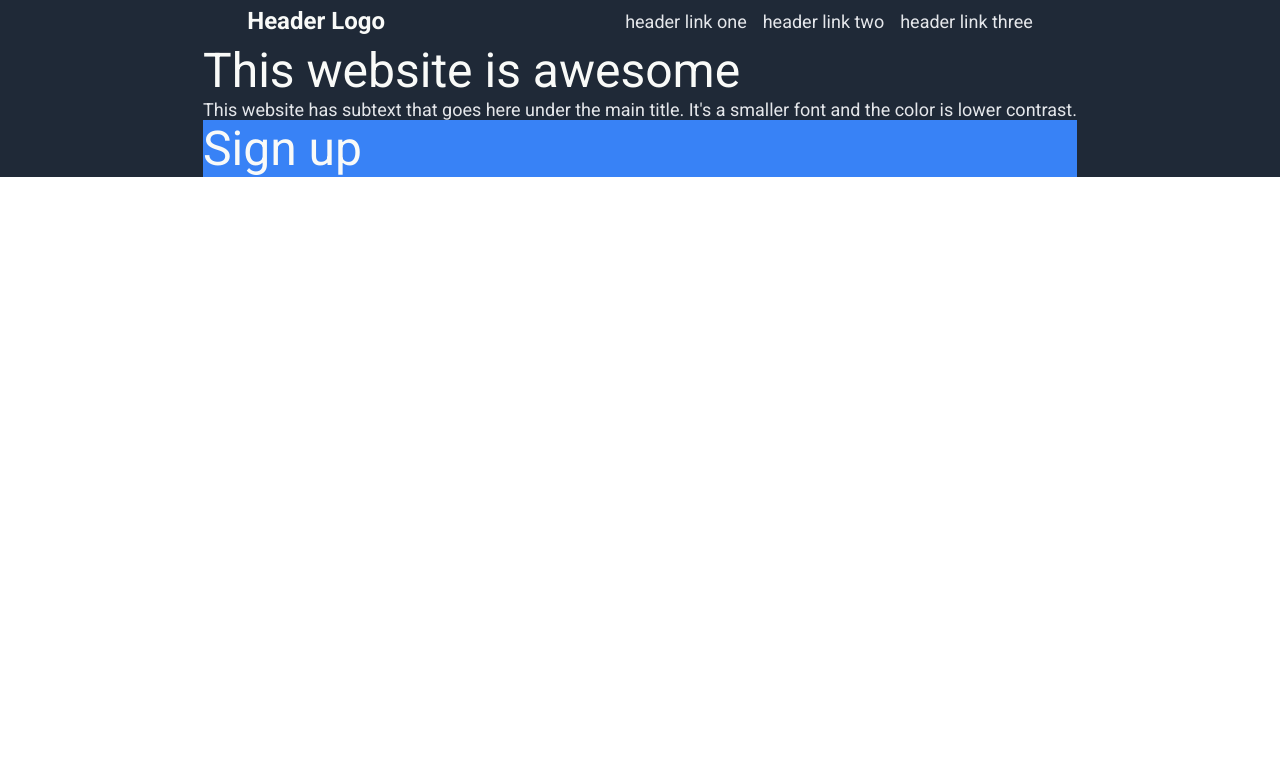
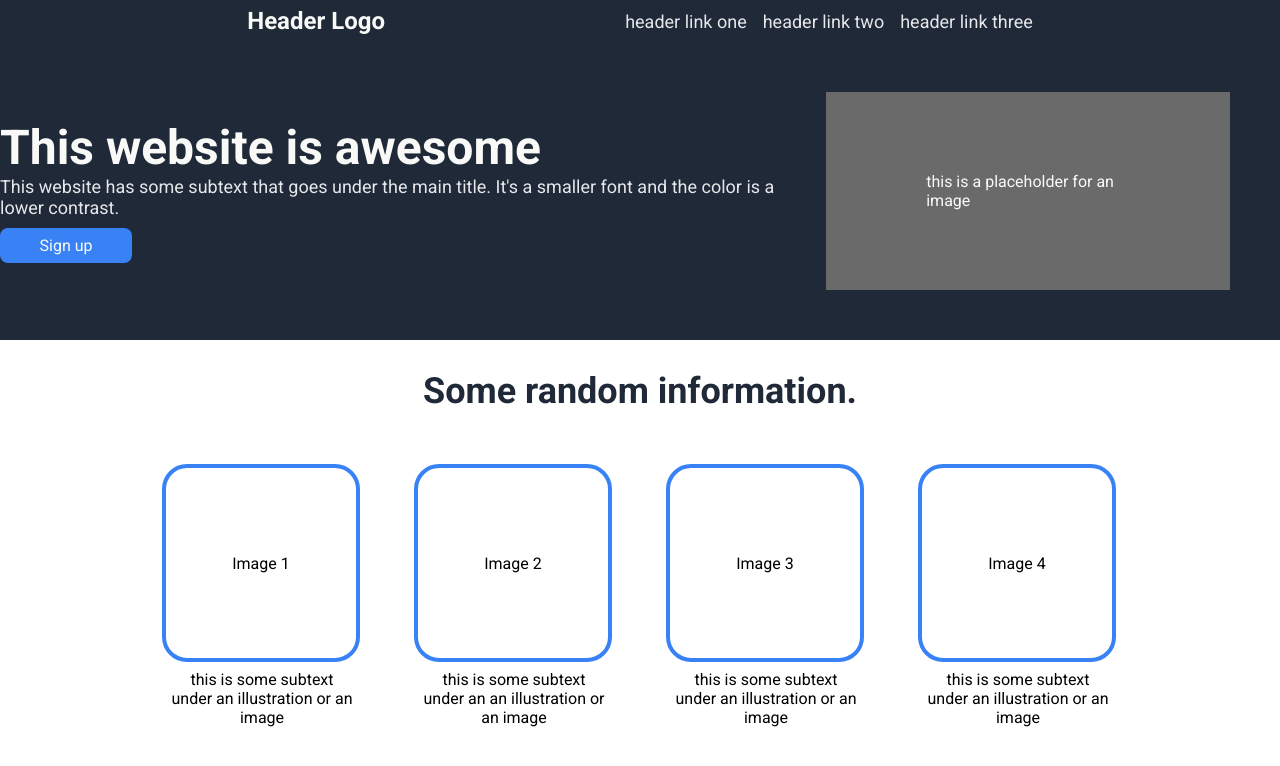
Before and after one commit to st4ven/landing-page, a plain HTML site: page index.html in a window 1280 px wide. Drawn offline with Linux system fonts and the light colour scheme.

Commit message:
Add information section to webpage

```diff
--- a/index.html
+++ b/index.html
@@ -22,10 +22,42 @@
     </div>
 
     <div class="hero">
-        <div class="heading">
-            <div>This website is awesome</div>
-            <div class="subtext">This website has subtext that goes here under the main title. It's a smaller font and the color is lower contrast.</div>
-            <div class="button">Sign up</div>
+        <div class="container">
+            <div class="heading">
+                <div class="head">This website is awesome</div>
+                <div class="subtext">This website has some subtext that goes under the main title. It's a smaller font and the color is a lower contrast.</div>
+                <div class="button">Sign up</div>
+            </div>
+
+            <div class="image">this is a placeholder for an image</div>
+        </div>
+    </div>
+
+    <div class="info">
+            <div class="title">Some random information.</div>
+
+            <div class="images">
+
+                <div class="one">
+                <div class="img">Image 1</div>
+                <div class="text">this is some subtext under an illustration or an image</div>
+                </div>
+
+                <div class="two">
+                <div class="img">Image 2</div>
+                <div class="text">this is some subtext under an an illustration or an image</div>
+                </div>
+
+                <div class="three">
+                <div class="img">Image 3</div>
+                <div class="text">this is some subtext under an illustration or an image</div>
+                </div>
+
+                <div class="four">
+                <div class="img">Image 4</div>
+                <div class="text">this is some subtext under an illustration or an image</div>
+                </div>
+            </div>
     </div>
 </body>
 </html>
--- a/styles.css
+++ b/styles.css
@@ -17,18 +17,6 @@ body {
     padding: 7px;
 }
 
-.heading, .logo {
-    color: #F9FAF8;
-}
-
-.heading {
-    font-size: 48px;
-    font-weight: extra-bold;
-
-    display: flex;
-    flex-direction: column;
-}
-
 .logo {
     font-size: 24px;
     font-weight: bold;
@@ -42,16 +30,101 @@ ul {
     padding: 0;
 }
 
+a {
+    text-decoration: none;
+}
+
+.container {
+    display: flex;
+    flex-direction: row;
+
+    justify-content: center;
+    align-items: center;
+}
+
+.head {
+    font-size: 48px;
+    font-weight: bolder;
+}
+
+.logo, .head, .image, .button {
+    color: #F9FAF8;
+}
+
 a, .subtext {
     font-size: 18px;
     color: #E5E7EB;
 }
 
-a {
-    text-decoration: none;
+.image {
+    display: flex;
+    justify-content: center;
+    align-items: center;
+    background-color: #6a6a6a;
+
+    padding: 80px 100px;
+    margin: 50px;
 }
 
 .button {
-    flex: 1;
+    margin-top: 10px;
+    cursor: pointer;
     background-color: #3882F6;
+    text-align: center;
+
+    border-radius: 8px;
+    padding: 8px 16px;
+    width: 100px;
 }
+
+.heading {
+    display: flex;
+    flex-direction: column;
+    justify-content: center;
+}
+
+.info {
+    display: flex;
+    justify-content: center;
+    flex-direction: column;
+    gap: 52px;
+}
+
+.title {
+    margin-top: 30px;
+    text-align: center;
+    font-size: 36px;
+    color: #1F2937;
+    font-weight: bolder;
+}
+
+.images {
+    display: flex;
+    justify-content: center;
+    align-items: center;
+    gap: 52px;
+}
+
+.img {
+    height: 150px;
+    width: 150px;
+
+    border-radius: 25px;
+    border: 4px solid #3882F6;
+    padding: 20px;
+
+    display: flex;
+    justify-content: center;
+    align-items: center;
+}
+
+.text {
+    text-align: center;
+    text-wrap: wrap;
+    padding: 8px;
+}
+
+.one, .two, .three, .four {
+    height: 200px;
+    width: 200px;
+}
```
